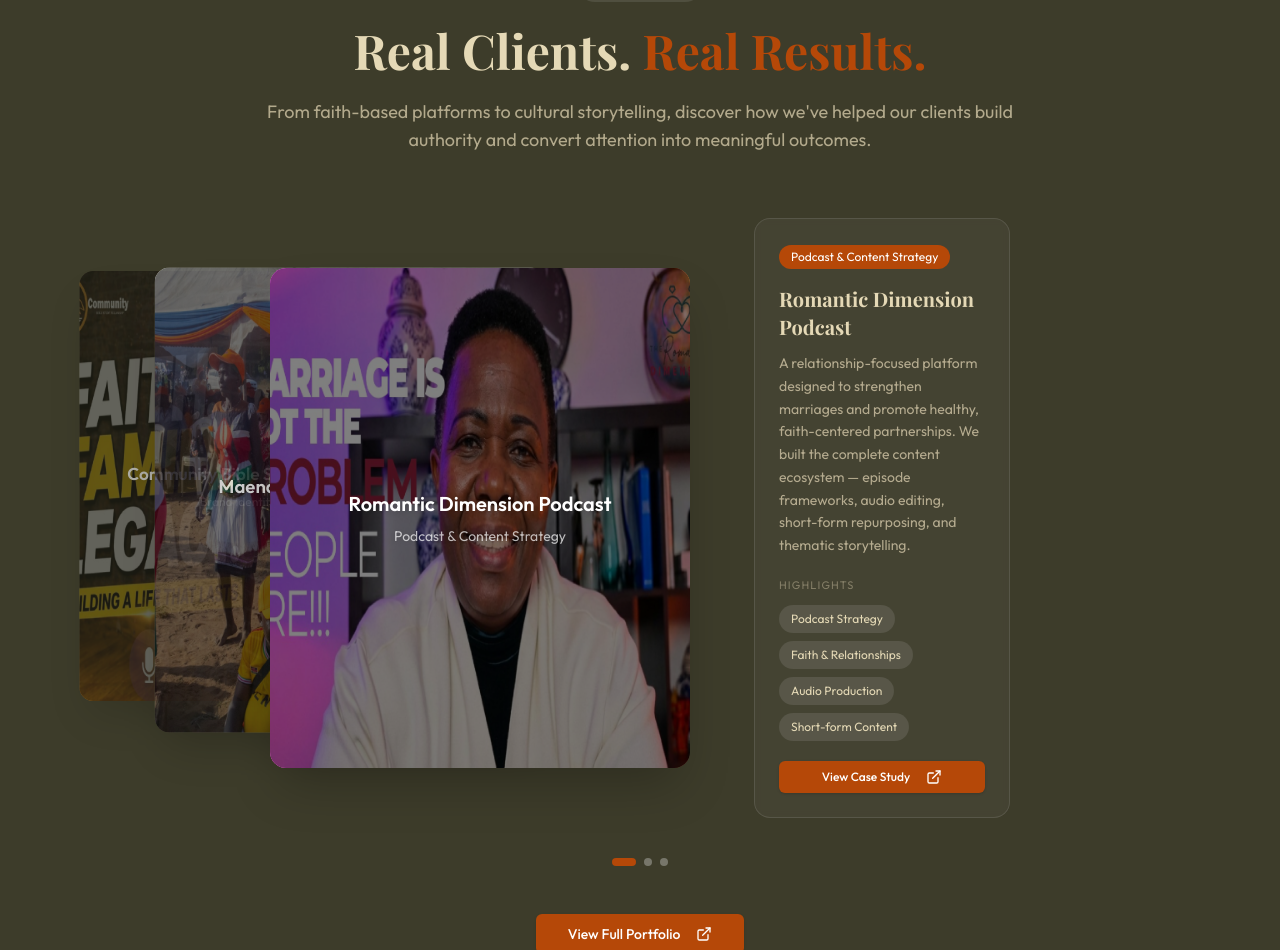
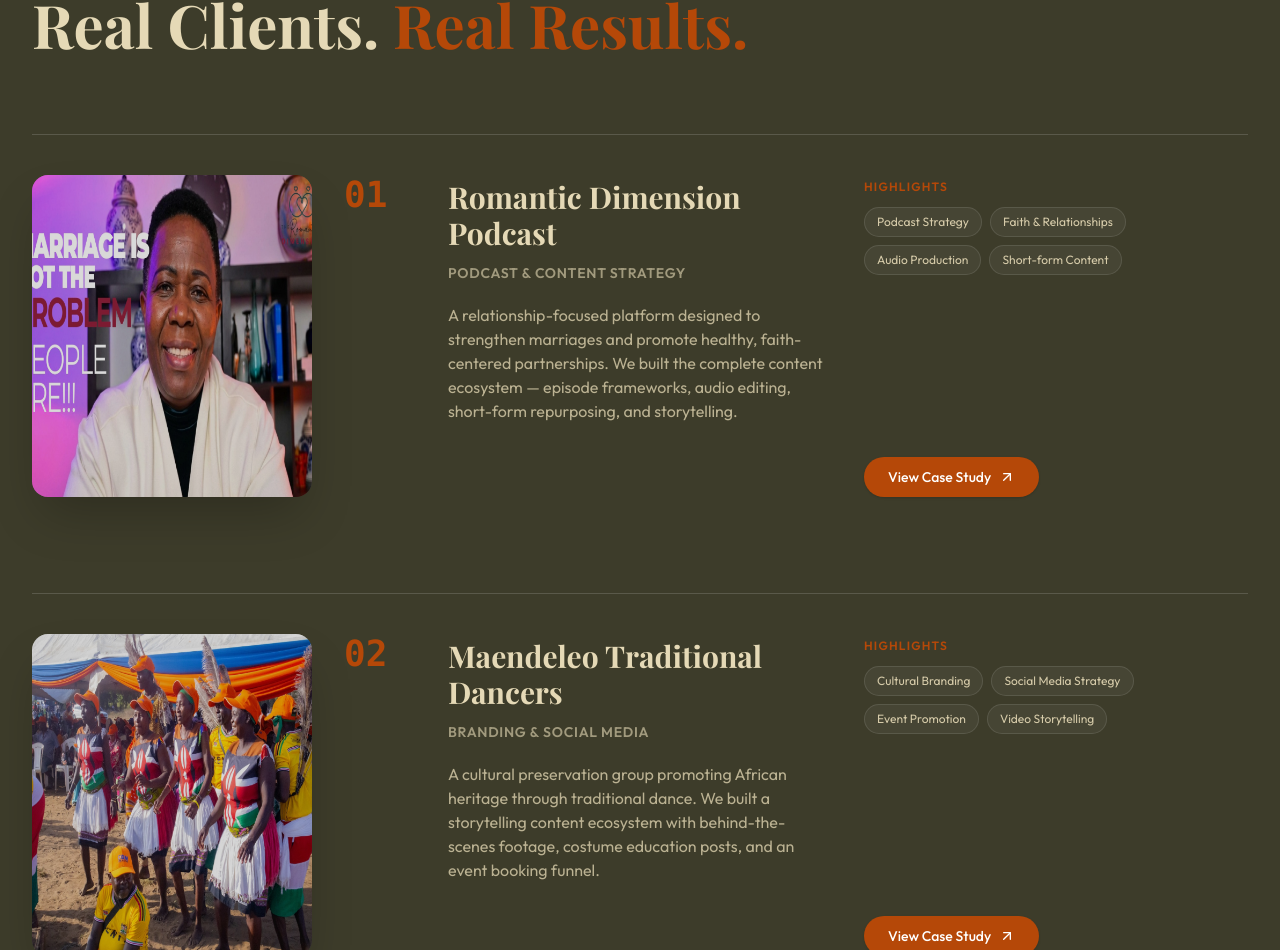
Before and after one commit to Q4Qoph/Ramadz-studio, a Next.js app: page / in a window 1280 px wide. Shown: the part 4382-5332 px from the top of the page. Built offline with nearby package versions, Linux system fonts and the light colour scheme; a web font is replaced by a local one.

Commit message:
Update Home Portfolio section

```diff
--- a/src/components/sections/portfolio-highlights.tsx
+++ b/src/components/sections/portfolio-highlights.tsx
@@ -1,374 +1,163 @@
-"use client";
+"use client"
 
-import { useRef, useState, useEffect } from "react";
-import {
-  motion,
-  AnimatePresence,
-  useScroll,
-  useMotionValueEvent,
-} from "framer-motion";
-import { ExternalLink, Headphones, Music2, Zap } from "lucide-react";
-import { Button } from "@/components/ui/button";
-import Link from "next/link";
-import Image from "next/image";
+import { ArrowUpRight, ExternalLink } from 'lucide-react'
+import { Button } from '@/components/ui/button'
+import Link from 'next/link'
+import Image from 'next/image'
 
-// ─── Portfolio data ───────────────────────────────────────────────────────────
-
-const initialPortfolioItems = [
+const portfolioItems = [
   {
     id: "romantic-dimension",
+    num: "01",
     title: "Romantic Dimension Podcast",
     category: "Podcast & Content Strategy",
-    description:
-      "A relationship-focused platform designed to strengthen marriages and promote healthy, faith-centered partnerships. We built the complete content ecosystem — episode frameworks, audio editing, short-form repurposing, and thematic storytelling.",
-    stats: [
-      { label: "Podcast Strategy" },
-      { label: "Faith & Relationships" },
-      { label: "Audio Production" },
-      { label: "Short-form Content" },
+    description: "A relationship-focused platform designed to strengthen marriages and promote healthy, faith-centered partnerships. We built the complete content ecosystem — episode frameworks, audio editing, short-form repurposing, and storytelling.",
+    highlights: [
+      "Podcast Strategy",
+      "Faith & Relationships",
+      "Audio Production",
+      "Short-form Content"
     ],
-    Icon: Headphones,
-    accentColor: "#B54808",
     image: "/portfolio-romantic-dimension.png",
   },
   {
     id: "maendeleo-dancers",
+    num: "02",
     title: "Maendeleo Traditional Dancers",
     category: "Branding & Social Media",
-    description:
-      "A cultural preservation group promoting African heritage through traditional dance. We built a storytelling content ecosystem with behind-the-scenes footage, costume education posts, and an event booking funnel.",
-    stats: [
-      { label: "Cultural Branding" },
-      { label: "Social Media" },
-      { label: "Event Promotion" },
-      { label: "Video Content" },
+    description: "A cultural preservation group promoting African heritage through traditional dance. We built a storytelling content ecosystem with behind-the-scenes footage, costume education posts, and an event booking funnel.",
+    highlights: [
+      "Cultural Branding",
+      "Social Media Strategy",
+      "Event Promotion",
+      "Video Storytelling"
     ],
-    Icon: Music2,
-    accentColor: "#4A4939",
     image: "/portfolio-maendeleo-dancers.png",
   },
   {
     id: "community-bf",
+    num: "03",
     title: "Community Bible Study Fellowship",
     category: "Brand Identity & Social",
-    description:
-      "A digital media brand targeting young entrepreneurs and creatives. We built a full multi-platform presence across Instagram, TikTok, and LinkedIn — focused on business education content, reel production, and community growth.",
-    stats: [
-      { label: "Brand Identity" },
-      { label: "Multi-Platform" },
-      { label: "Reel Production" },
-      { label: "Growth Strategy" },
+    description: "A digital media brand targeting young entrepreneurs and creatives. We built a full multi-platform presence across Instagram, TikTok, and LinkedIn — focused on business education content, reel production, and community growth.",
+    highlights: [
+      "Brand Identity Design",
+      "Multi-Platform Strategy",
+      "Reel Production",
+      "Growth Strategy"
     ],
-    Icon: Zap,
-    accentColor: "#1E3A5F",
     image: "/portfolio-community-bf.png",
-  },
-];
-
-// ─── Stack geometry ───────────────────────────────────────────────────────────
-//
-// Card anchor: 420 × 500 px.
-//
-// STACKED (image 1 reference):
-//   Front card fills anchor at x=0.
-//   Middle peeks ~130 px from left of front (31 %).
-//   Back peeks ~90 px from left of middle (21 %).
-//   Behind cards lift slightly upward (negative y) giving the fan depth.
-//
-// ROW (image 2 reference):
-//   As section exits, cards spread into a flat side-by-side row.
-//   Step = 420 + 10 = 430 px between card left-edges.
-//   All y values normalise to 0, all scales to 1.
-
-const STACKED = [
-  { x: 0, y: 0, scale: 1.0, opacity: 1.0 },
-  { x: -130, y: -18, scale: 0.93, opacity: 0.78 },
-  { x: -220, y: -32, scale: 0.86, opacity: 0.58 },
-];
-
-const ROW = [
-  { x: 430, y: 0, scale: 1.0, opacity: 1.0 },
-  { x: 0, y: 0, scale: 1.0, opacity: 1.0 },
-  { x: -430, y: 0, scale: 1.0, opacity: 1.0 },
-];
-
-function lerp(a: number, b: number, t: number) {
-  return a + (b - a) * t;
   }
-
-function getZIndex(si: number, hovered: boolean) {
-  if (si === 0) return 10;
-  if (hovered) return 9;
-  return 10 - si * 2;
-}
-
-// ─── Component ────────────────────────────────────────────────────────────────
+]
 
 export default function PortfolioHighlights() {
-  const sectionRef = useRef<HTMLElement>(null);
-  const [items, setItems] = useState(initialPortfolioItems);
-  const [hovered, setHovered] = useState<number | null>(null);
-  const [spread, setSpread] = useState(0);
-  const [isMobile, setIsMobile] = useState(false);
+  return (
+    <section className="py-24 bg-olive-dark text-white relative">
+      <div className="container mx-auto px-4 sm:px-6 lg:px-8">
 
-  useEffect(() => {
-    const mql = window.matchMedia("(max-width: 767px)");
-    setIsMobile(mql.matches);
-    const handleMedia = (e: MediaQueryListEvent) => {
-      setIsMobile(e.matches);
-    };
-    mql.addEventListener("change", handleMedia);
-    return () => mql.removeEventListener("change", handleMedia);
-  }, []);
+        {/* Header */}
+        <div className="mb-20">
+          <span className="text-xs font-semibold uppercase tracking-widest text-brand-orange block mb-3">
+            Featured Work
+          </span>
+          <h2 className="text-4xl sm:text-5xl lg:text-6xl font-serif font-bold text-brand-cream">
+            Real Clients. <span className="text-brand-orange">Real Results.</span>
+          </h2>
+        </div>
 
-  const STACKED_MOBILE = [
-    { x: 0, y: 0, scale: 1.0, opacity: 1.0 },
-    { x: 0, y: -12, scale: 0.94, opacity: 0.85 },
-    { x: 0, y: -24, scale: 0.88, opacity: 0.65 },
-  ];
+        {/*
+          CSS Sticky Stack Rows:
+          - Each row has `sticky` position and a solid background.
+          - On scroll, Row 1 sticks. Row 2 slides up, overlapping Row 1, and sticks at its offset. Row 3 overlaps Row 2.
+          - Once all are stacked, they slide up together as the user scrolls to the next section.
+        */}
+        <div className="flex flex-col relative">
+          {portfolioItems.map((item, index) => {
+            // Responsive top offsets:
+            // Desktop: Row 1 sticks at 10rem (160px), Row 2 at 14rem (224px), Row 3 at 18rem (288px)
+            // Mobile: Row 1 sticks at 6rem (96px), Row 2 at 9rem (144px), Row 3 at 12rem (192px)
+            const stickyTopClass = index === 0
+              ? "sticky top-[6rem] lg:top-[10rem]"
+              : index === 1
+                ? "sticky top-[9rem] lg:top-[14rem]"
+                : "sticky top-[12rem] lg:top-[18rem]"
 
-  const ROW_MOBILE = STACKED_MOBILE;
-
-  // spread: 0 = stacked, 1 = row. Fires as section bottom leaves viewport.
-  const { scrollYProgress } = useScroll({
-    target: sectionRef,
-    offset: ["end 0.7", "end 0.0"],
-  });
-  useMotionValueEvent(scrollYProgress, "change", (v) =>
-    setSpread(Math.max(0, Math.min(1, v))),
-  );
-
-  const bringForward = (i: number) => {
-    if (i === 0) return;
-    setItems((prev) => {
-      const next = [...prev];
-      const [card] = next.splice(i, 1);
-      next.unshift(card);
-      return next;
-    });
-    setHovered(null);
-  };
-
-  const active = items[0];
+            const zIndexClass = index === 0 ? "z-10" : index === 1 ? "z-20" : "z-30"
 
             return (
-    <section
-      ref={sectionRef}
-      className="py-16 sm:py-24 bg-olive-dark text-white overflow-hidden"
+              <div
+                key={item.id}
+                className={`w-full bg-olive-dark border-t border-white/15 pt-10 pb-16 lg:pb-24 grid grid-cols-1 lg:grid-cols-12 gap-8 items-start ${stickyTopClass} ${zIndexClass}`}
               >
-      <div className="container mx-auto px-4 sm:px-6 lg:px-8">
-        {/* Header ──────────────────────────────────────────────────────────── */}
-        <motion.div
-          className="text-center mb-16"
-          initial={{ opacity: 0, y: 30 }}
-          whileInView={{ opacity: 1, y: 0 }}
-          transition={{ duration: 0.8 }}
-          viewport={{ once: true }}
-        >
-          <motion.div
-            className="inline-flex items-center bg-white/10 backdrop-blur-sm rounded-full px-4 py-2 mb-6"
-            initial={{ opacity: 0, y: 20 }}
-            whileInView={{ opacity: 1, y: 0 }}
-            transition={{ duration: 0.6, delay: 0.2 }}
-            viewport={{ once: true }}
-          >
-            <span className="text-sm font-medium text-brand-cream">
-              Featured Work
-            </span>
-          </motion.div>
-
-          <motion.h2
-            className="text-3xl sm:text-4xl lg:text-5xl font-serif font-bold mb-6 text-brand-cream"
-            initial={{ opacity: 0, y: 30 }}
-            whileInView={{ opacity: 1, y: 0 }}
-            transition={{ duration: 0.8, delay: 0.4 }}
-            viewport={{ once: true }}
-          >
-            Real Clients.{" "}
-            <span className="text-brand-orange">Real Results.</span>
-          </motion.h2>
-
-          <motion.p
-            className="text-lg text-brand-cream/70 max-w-3xl mx-auto"
-            initial={{ opacity: 0, y: 30 }}
-            whileInView={{ opacity: 1, y: 0 }}
-            transition={{ duration: 0.8, delay: 0.6 }}
-            viewport={{ once: true }}
-          >
-            From faith-based platforms to cultural storytelling, discover how
-            we&apos;ve helped our clients build authority and convert attention
-            into meaningful outcomes.
-          </motion.p>
-        </motion.div>
-
-        {/* Cards + info panel ────────────────────────────────────────────── */}
-        <div className="flex flex-col lg:flex-row items-center justify-center gap-12 lg:gap-16">
-          {/*
-            Card stack — 420 × 500 px anchor.
-            Behind cards extend LEFT (negative x) and lift UP (negative y).
-            Section overflow:hidden clips at viewport edge — harmless on desktop.
-          */}
-          <div
-            className="relative flex-shrink-0"
-            style={{ width: isMobile ? 280 : 420, height: isMobile ? 340 : 500 }}
-          >
-            {[...items].reverse().map((item, ri) => {
-              const si = items.length - 1 - ri; // 0 = front
-              const isActive = si === 0;
-              const isHovered = hovered === si;
-
-              const s = isMobile
-                ? STACKED_MOBILE[Math.min(si, STACKED_MOBILE.length - 1)]
-                : STACKED[Math.min(si, STACKED.length - 1)];
-              const r = isMobile
-                ? ROW_MOBILE[Math.min(si, ROW_MOBILE.length - 1)]
-                : ROW[Math.min(si, ROW.length - 1)];
-
-              // Hover nudge: shift toward viewer (less negative x, slightly less lift)
-              const bx = isHovered && !isActive ? s.x + (isMobile ? 0 : 22) : s.x;
-              const by = isHovered && !isActive ? s.y + (isMobile ? 4 : 6) : s.y;
-              const bo =
-                isHovered && !isActive
-                  ? Math.min(s.opacity + 0.22, 1)
-                  : s.opacity;
-
-              return (
-                <motion.div
-                  key={item.id}
-                  className="absolute inset-0 rounded-2xl shadow-2xl overflow-hidden bg-olive-mid"
-                  style={{
-                    zIndex: getZIndex(si, isHovered),
-                    cursor: isActive ? "default" : "pointer",
-                  }}
-                  animate={{
-                    x: lerp(bx, r.x, spread),
-                    y: lerp(by, r.y, spread),
-                    scale: lerp(s.scale, r.scale, spread),
-                    opacity: lerp(bo, r.opacity, spread),
-                  }}
-                  transition={{ type: "spring", stiffness: 300, damping: 35 }}
-                  onClick={() => bringForward(si)}
-                  onMouseEnter={() => !isActive && setHovered(si)}
-                  onMouseLeave={() => setHovered(null)}
-                >
-                  {/* Full card background image */}
+                {/* Column 1: Image (col-span-3) */}
+                <div className="col-span-1 lg:col-span-3 relative aspect-[4/3] lg:aspect-[2/2.3] w-full rounded-2xl overflow-hidden shadow-2xl bg-olive-mid group">
                   <Image
                     src={item.image}
-                    alt=""
+                    alt={item.title}
                     fill
-                    sizes="420px"
-                    className="object-cover "
-                    priority={si === 0} // load front image first
+                    sizes="(max-width: 1024px) 100vw, 25vw"
+                    className="object-cover transition-transform duration-500 group-hover:scale-105"
+                    priority={index === 0}
                   />
+                  <div className="absolute inset-0 bg-black/15 group-hover:bg-black/0 transition-colors duration-300" />
+                </div>
 
-                  {/* Dark overlay for readability */}
-                  <div className="absolute inset-0 bg-black/50 rounded-2xl" />
+                {/* Column 2: Number (col-span-1) */}
+                <div className="col-span-1 lg:col-span-1 text-3xl lg:text-4xl font-bold text-brand-orange font-mono">
+                  {item.num}
+                </div>
 
-                  {/* Text content on top */}
-                  <div className="absolute inset-0 flex flex-col items-center justify-center text-center px-6">
-                    <p className="text-white font-semibold text-xl drop-shadow-md">
+                {/* Column 3: Title & Category (col-span-4) */}
+                <div className="col-span-1 lg:col-span-4 flex flex-col gap-3 pt-1">
+                  <h3 className="text-2xl sm:text-3xl font-serif font-bold text-brand-cream leading-snug">
                     {item.title}
+                  </h3>
+                  <span className="text-sm font-semibold tracking-wider uppercase text-brand-cream/60">
+                    {item.category}
+                  </span>
+                  <p className="text-sm sm:text-base text-brand-cream/75 leading-relaxed mt-2 hidden sm:block">
+                    {item.description}
                   </p>
-                    <p className="text-white/70 text-sm mt-2 drop-shadow">
-                      {item.category}
-                    </p>
+                </div>
 
-                    {!isActive && isHovered && spread < 0.25 && (
-                      <motion.p
-                        className="text-brand-orange text-xs mt-4 font-medium"
-                        initial={{ opacity: 0, y: 4 }}
-                        animate={{ opacity: 1, y: 0 }}
-                        transition={{ duration: 0.18 }}
+                {/* Column 4: Highlights & CTA (col-span-4) */}
+                <div className="col-span-1 lg:col-span-4 flex flex-col justify-between h-full min-h-[140px] pt-1">
+                  <div>
+                    <span className="text-xs uppercase tracking-widest text-brand-orange font-semibold block mb-3">
+                      Highlights
+                    </span>
+                    <div className="flex flex-wrap gap-2 mb-6">
+                      {item.highlights.map((h) => (
+                        <span
+                          key={h}
+                          className="bg-white/5 border border-white/10 text-brand-cream/90 text-xs px-3 py-1.5 rounded-full"
                         >
-                        Click to bring forward
-                      </motion.p>
-                    )}
+                          {h}
+                        </span>
+                      ))}
                     </div>
-                </motion.div>
-              );
+                  </div>
+
+                  <Button
+                    className="w-fit bg-brand-orange hover:bg-brand-orange/90 text-white rounded-full px-6 py-5"
+                    asChild
+                  >
+                    <Link href={`/portfolio#${item.id}`} className="inline-flex items-center gap-2">
+                      <span>View Case Study</span>
+                      <ArrowUpRight className="w-4 h-4" />
+                    </Link>
+                  </Button>
+                </div>
+              </div>
+            )
           })}
         </div>
 
-          {/* Info panel ────────────────────────────────────────────────────── */}
-          <AnimatePresence mode="wait">
-            <motion.div
-              key={active.id}
-              className="w-full max-w-sm lg:w-64 flex-shrink-0"
-              initial={{ opacity: 0, x: 24 }}
-              animate={{ opacity: 1, x: 0 }}
-              exit={{ opacity: 0, x: -16 }}
-              transition={{ duration: 0.38 }}
-            >
-              <div className="bg-olive-mid/60 backdrop-blur-sm rounded-2xl p-6 border border-white/10">
-                <span className="inline-block bg-brand-orange text-white text-xs px-3 py-1 rounded-full mb-4">
-                  {active.category}
-                </span>
-
-                <h3 className="text-brand-cream font-serif font-bold text-xl mb-3 leading-snug">
-                  {active.title}
-                </h3>
-
-                <p className="text-brand-cream/70 text-sm leading-relaxed mb-5">
-                  {active.description}
-                </p>
-
-                <p className="text-brand-cream/40 text-[11px] uppercase tracking-widest mb-3">
-                  Highlights
-                </p>
-
-                <div className="flex flex-wrap gap-2 mb-5">
-                  {active.stats.map((s) => (
-                    <span
-                      key={s.label}
-                      className="bg-white/10 text-brand-cream text-xs px-3 py-1.5 rounded-full"
-                    >
-                      {s.label}
-                    </span>
-                  ))}
-                </div>
-
-                <Button
-                  size="sm"
-                  className="w-full bg-brand-orange hover:bg-brand-orange/90 text-white"
-                  asChild
-                >
-                  <Link href="/portfolio">
-                    View Case Study
-                    <ExternalLink className="ml-2 h-3.5 w-3.5" />
-                  </Link>
-                </Button>
-              </div>
-            </motion.div>
-          </AnimatePresence>
-        </div>
-
-        {/* Navigation dots ─────────────────────────────────────────────────── */}
-        <div className="flex justify-center gap-2 mt-10">
-          {items.map((item, i) => (
-            <button
-              key={item.id}
-              onClick={() => bringForward(i)}
-              className={`h-2 rounded-full transition-all duration-300 ${
-                i === 0
-                  ? "bg-brand-orange w-6"
-                  : "bg-white/30 hover:bg-white/60 w-2"
-              }`}
-              aria-label={`View ${item.title}`}
-            />
-          ))}
-        </div>
-
-        {/* CTA ─────────────────────────────────────────────────────────────── */}
-        <motion.div
-          className="text-center mt-12"
-          initial={{ opacity: 0, y: 30 }}
-          whileInView={{ opacity: 1, y: 0 }}
-          transition={{ duration: 0.8, delay: 0.8 }}
-          viewport={{ once: true }}
-        >
+        {/* CTA */}
+        <div className="text-center mt-16 border-t border-white/10 pt-16">
           <Button
             size="lg"
-            className="bg-brand-orange hover:bg-brand-orange/90 hover:shadow-brand transform hover:-translate-y-1 transition-all duration-300 text-white"
+            className="bg-brand-orange hover:bg-brand-orange/90 hover:shadow-brand transform hover:-translate-y-1 transition-all duration-300 text-white rounded-full px-8 py-6 text-lg"
             asChild
           >
             <Link href="/portfolio">
@@ -376,8 +165,9 @@
               <ExternalLink className="ml-2 h-5 w-5" />
             </Link>
           </Button>
-        </motion.div>
+        </div>
+
       </div>
     </section>
-  );
+  )
 }
```
Lines whose indentation alone changed are shown as unchanged.
